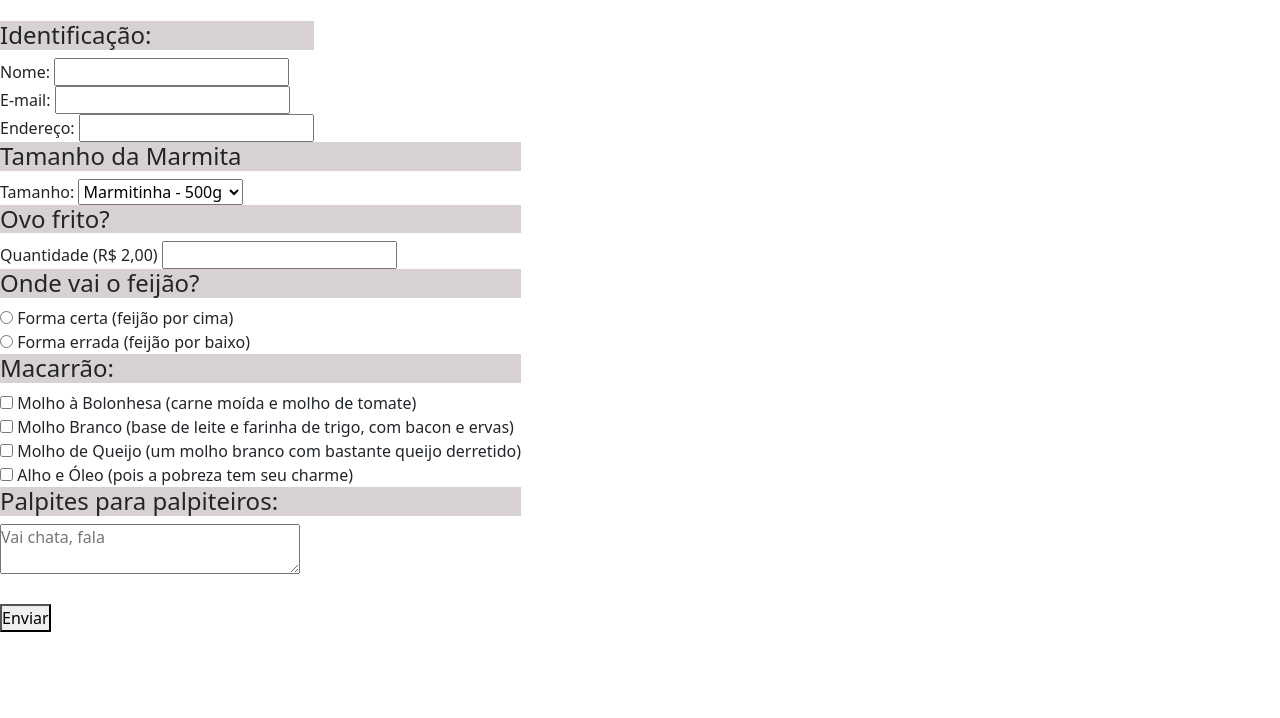
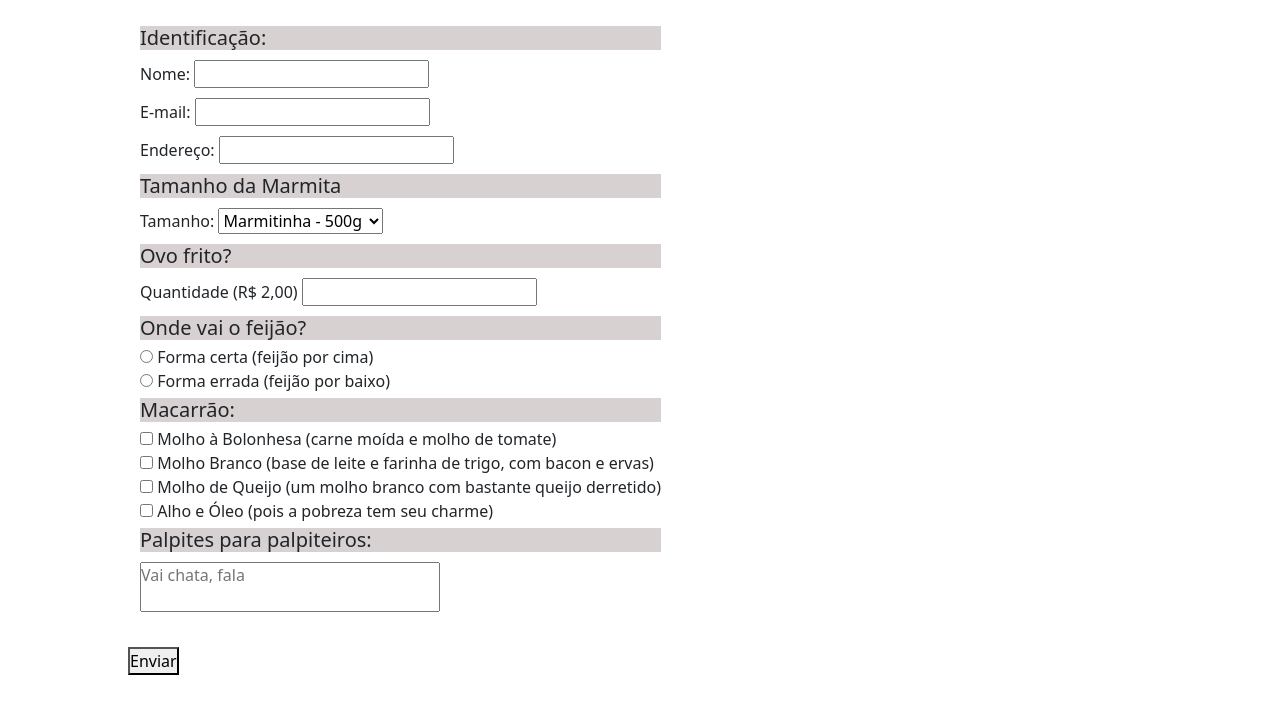
Before and after one commit to lumalopees/forms-trybe, a plain HTML site: page index.html in a window 1280 px wide. Shown: the part 82-800 px from the top of the page. Drawn offline with nearby package versions, Linux system fonts and the light colour scheme.

Commit message:
:sparkles: 20min | ok, isso foi legal

```diff
--- a/index.html
+++ b/index.html
@@ -6,10 +6,11 @@
     <meta http-equiv="X-UA-Compatible" content="IE=edge">
     <meta name="viewport" content="width=device-width, initial-scale=1.0">
 
+    <link href="https://cdn.jsdelivr.net/npm/bootstrap@5.3.2/dist/css/bootstrap.min.css" rel="stylesheet" integrity="sha384-T3c6CoIi6uLrA9TneNEoa7RxnatzjcDSCmG1MXxSR1GAsXEV/Dwwykc2MPK8M2HN" crossorigin="anonymous">
+
     <link rel="stylesheet" href="style.css">
+
     <script defer src="./script.js"></script>
-
-    <link href="https://cdn.jsdelivr.net/npm/bootstrap@5.3.2/dist/css/bootstrap.min.css" rel="stylesheet" integrity="sha384-T3c6CoIi6uLrA9TneNEoa7RxnatzjcDSCmG1MXxSR1GAsXEV/Dwwykc2MPK8M2HN" crossorigin="anonymous">
 
     <title>Restaurante ouTRYBEck</title>
 </head>
@@ -22,7 +23,7 @@
     <main>
       <form method="get" id="form">
 
-        <div class="user">
+        <div class="container">
           <h4>Identificação:</h4>
           <label for="nome">Nome:</label>
           <input required type="text" name="nome" id="nome">
@@ -36,14 +37,14 @@
           <input type="text" name="endereco" id="endereco">
         </div>
 
-        <div class="marmita">
+        <div class="container">
           <h4>Tamanho da Marmita</h4>
           <label for="tamanho">Tamanho:</label>
           <select name="tamanho" id="tamanho">
           </select>
         </div>
 
-        <div class="marmita-info">
+        <div class="container">
           <h4>Ovo frito?</h4>
           <label for="ovinho">Quantidade (R$ 2,00)</label>
           <input type="number" name="qtd-ovo" id="ovinho">
```
